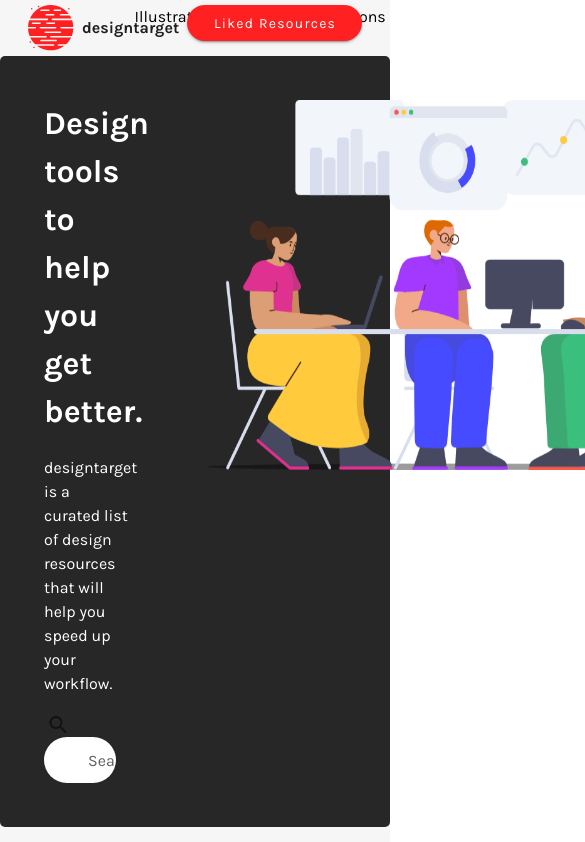
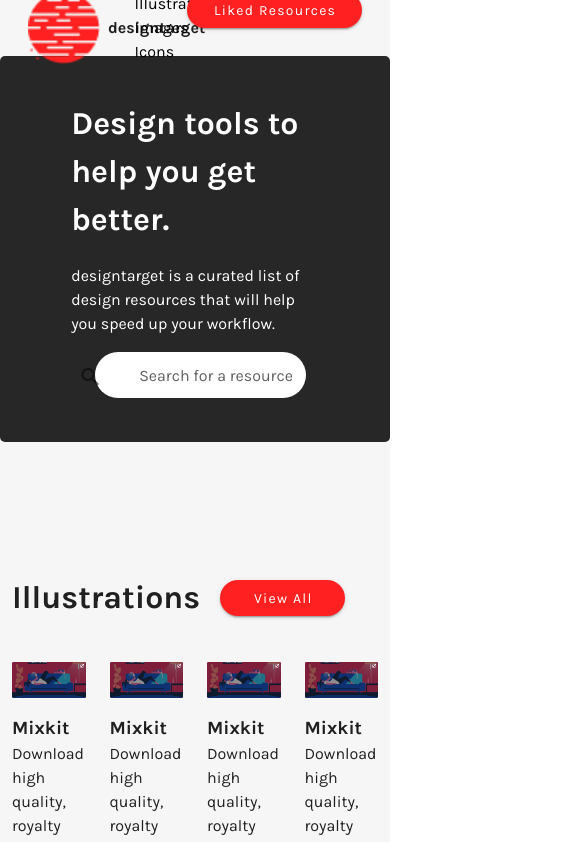
Before and after one commit to TNortnern/designtarget, a Vue app: page / in a window 390 px wide. Shown: the top 842 px of the page, 585 px wide, since content can reach past the window. Built offline with nearby package versions, Linux system fonts and the light colour scheme.

Commit message:
cleanup on 1080p

```diff
--- a/src/components/home/Hero.vue
+++ b/src/components/home/Hero.vue
@@ -1,7 +1,7 @@
 <template>
   <v-container class="hero pa-11">
-    <v-row justify="space-between">
-      <v-col cols="4">
+    <v-row justify="center" justify-md="space-between">
+      <v-col cols="10" md="5" lg="4">
         <h1>Design tools to help you get better.</h1>
         <p class="mt-5">
           designtarget is a curated list of design resources that will help you
@@ -14,7 +14,13 @@
           <input placeholder="Search for a resource" type="text" />
         </div>
       </v-col>
-      <v-col style="position: relative" cols="6">
+      <v-col
+        style="position: relative"
+        class="d-none d-md-block"
+        cols="8"
+        md="7"
+        lg="6"
+      >
         <img
           style="position: absolute;"
           src="@/assets/heroimage.png"
@@ -29,11 +35,15 @@
 export default {};
 </script>
 
-<style scoped>
+<style lang="scss" scoped>
+@import "@/styles";
 .hero {
   background-color: #272727;
   color: #ffffff;
   border-radius: 5px;
+  @include xl() {
+    height: 468px;
+  }
 }
 input {
   top: 512px;
@@ -47,6 +57,9 @@
 input::placeholder,
 input {
   color: #616161 !important;
+  @include xl() {
+    font-size: 18px;
+  }
 }
 .hero-input-icon {
   position: absolute;
@@ -54,7 +67,21 @@
   top: 25%;
 }
 img {
-  width: 484px;
-  height: 370px;
+  width: 100%;
+  max-width: 772px;
+  @include xl() {
+    right: 6%;
+  }
+  // height: 370px;
+}
+h1 {
+  @include xl() {
+    font-size: 50px;
+  }
+}
+p {
+  @include xl() {
+    font-size: 24px;
+  }
 }
 </style>
--- a/src/components/home/misc/Section.vue
+++ b/src/components/home/misc/Section.vue
@@ -10,7 +10,7 @@
         >View All</v-btn
       >
     </div>
-    <v-row>
+    <v-row justify="space-between">
       <SectionCard v-for="item in 4" :key="item" />
       <Sponsored />
     </v-row>
@@ -32,5 +32,14 @@
 @import "@/styles";
 .v-btn {
   width: 125px;
+  @include xl() {
+    font-size: 18px;
+    width: 145px;
+  }
+}
+h1 {
+  @include xl() {
+    font-size: 50px;
+  }
 }
 </style>
--- a/src/components/home/misc/SectionCard.vue
+++ b/src/components/home/misc/SectionCard.vue
@@ -1,5 +1,5 @@
 <template>
-  <v-col col="2">
+  <v-col md="2">
     <img src="@/assets/mixkit.png" alt="mixkit" class="d-block" />
     <h3 class="mt-4">Mixkit</h3>
     <p>
@@ -12,9 +12,12 @@
 export default {};
 </script>
 
-<style scoped>
+<style lang="scss" scoped>
+@import "@/styles";
 img {
   width: 100%;
+  @include xl() {
+    width: 277px;
+  }
 }
-
 </style>
--- a/src/components/home/misc/Sponsored.vue
+++ b/src/components/home/misc/Sponsored.vue
@@ -1,11 +1,11 @@
 <template>
-  <v-col cols="2">
+  <v-col cols="2" xl="1">
     <div
       :style="`background-color: ${$store.state.black}`"
       class="sponsored pt-4 pb-4"
     >
       <div class="text-center">
-        <v-btn :color="$store.state.red" rounded dark>
+        <v-btn class="text-capitalize" :color="$store.state.red" rounded dark>
           <v-icon left>
             info
           </v-icon>
@@ -43,6 +43,7 @@
 .sponsored {
   border-radius: 5px;
   height: 100%;
+  min-width: 155px;
 }
 p {
     font-size: 14px;
--- a/src/components/layout/AppBar.vue
+++ b/src/components/layout/AppBar.vue
@@ -7,10 +7,12 @@
             <img src="@/assets/designlogo.png" alt="logo" />
             <b class="align-self-center ml-2">designtarget</b>
           </v-col>
-          <v-col class="text-center" cols="5">
-            <a href="#">Illustrations</a>
-            <a href="#">Images</a>
-            <a href="#">Icons</a>
+          <v-col class="d-flex justify-center align-center" cols="5">
+            <div>
+              <a href="#">Illustrations</a>
+              <a href="#">Images</a>
+              <a href="#">Icons</a>
+            </div>
           </v-col>
           <v-col cols="4" class="d-flex justify-end">
             <v-btn
@@ -33,10 +35,13 @@
 export default {};
 </script>
 
-<style scoped>
+<style lang="scss" scoped>
+@import "@/styles";
 a {
   margin: 0 17px;
   color: black !important;
   text-decoration: none;
+  display: inline-flex;
+  align-items: center;
 }
 </style>
--- a/src/components/layout/Footer.vue
+++ b/src/components/layout/Footer.vue
@@ -32,7 +32,8 @@
 export default {};
 </script>
 
-<style scoped>
+<style lang="scss" scoped>
+@import "@/styles";
 footer {
   border-radius: 5px;
   color: #ffffff;
--- a/src/styles/index.scss
+++ b/src/styles/index.scss
@@ -1,3 +1,27 @@
 .section-spacing {
-    margin-top: 71px;
+  margin-top: 71px;
 }
+
+@mixin xs() {
+  @media only screen and (max-width: 600px) {
+    @content;
+  }
+}
+
+@mixin sm() {
+  @media only screen and (max-width: 960px) and (min-width: 600px) {
+    @content;
+  }
+}
+
+@mixin xl() {
+  @media only screen and (min-width: 1904px) {
+    @content;
+  }
+}
+
+@include xl() {
+  .container {
+    max-width: 1640px !important;
+  }
+}
```
Also changed, not shown: 1 other file (tests, documents, lock files or other folders).
